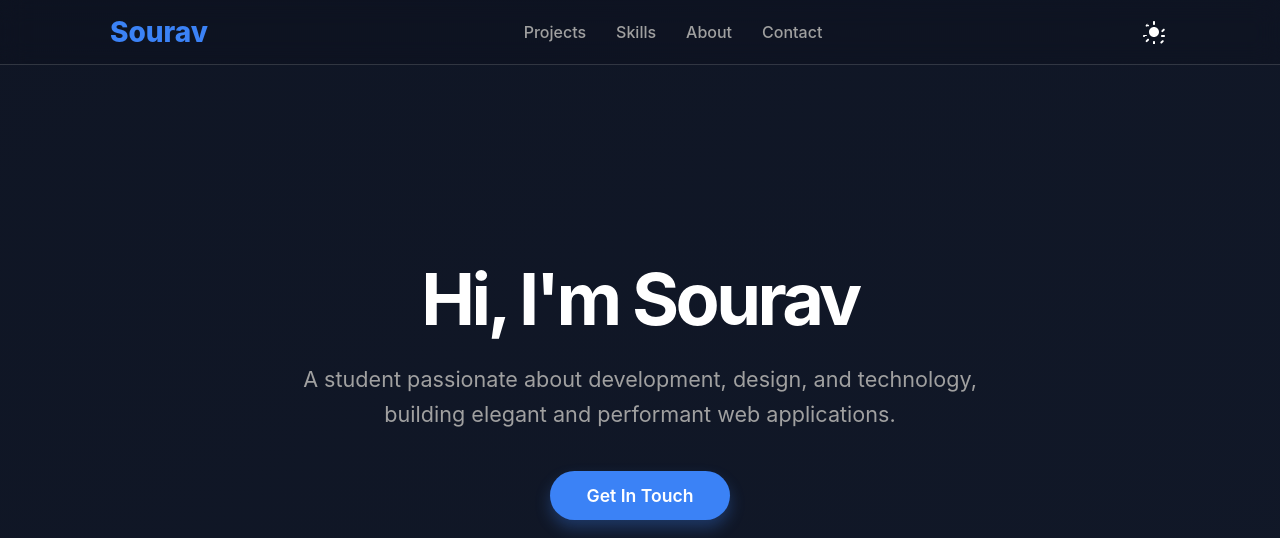
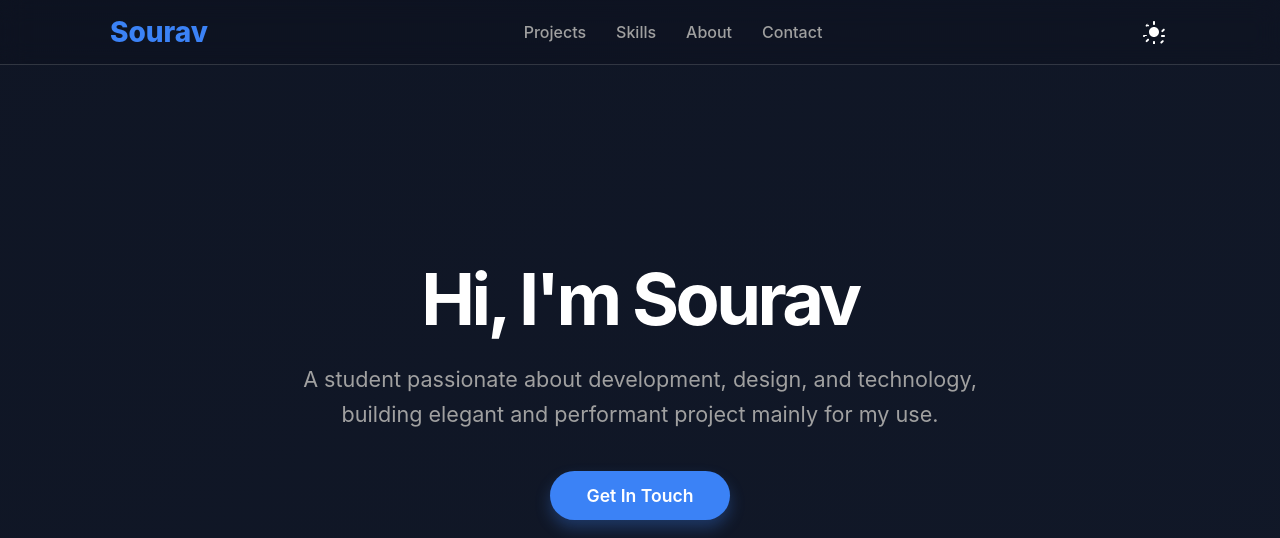
Before and after one commit to souraaav/portfolio-, a plain HTML site: page index.html in a window 1280 px wide. Shown: the top 538 px of the page. Drawn offline with Linux system fonts and the light colour scheme.

Commit message:
Update index.html

```diff
--- a/index.html
+++ b/index.html
@@ -28,7 +28,7 @@
     <!-- HERO SECTION -->
     <section class="hero" id="home">
         <h1>Hi, I'm Sourav</h1>
-        <p>A student passionate about development, design, and technology, building elegant and performant web applications.</p>
+        <p>A student passionate about development, design, and technology, building elegant and performant project mainly for my use.</p>
         <a href="#contact" class="cta-button">Get In Touch</a>
 
         <div class="social-links">
```
